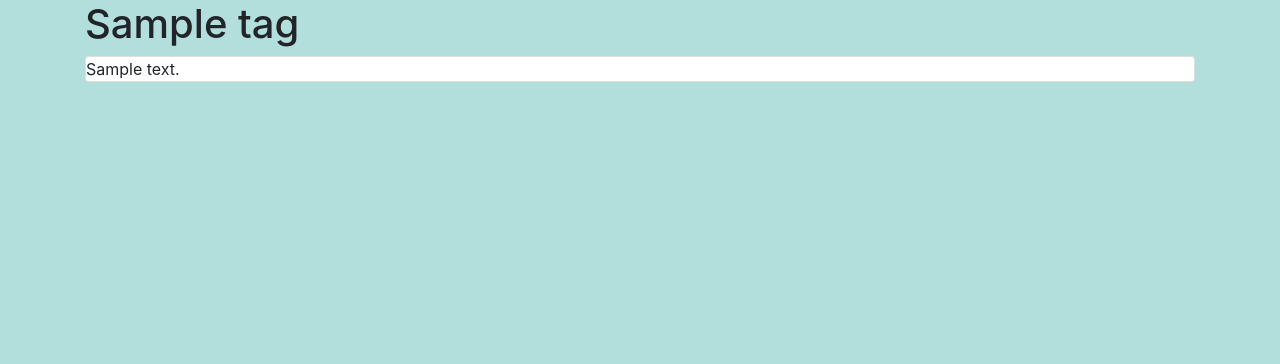
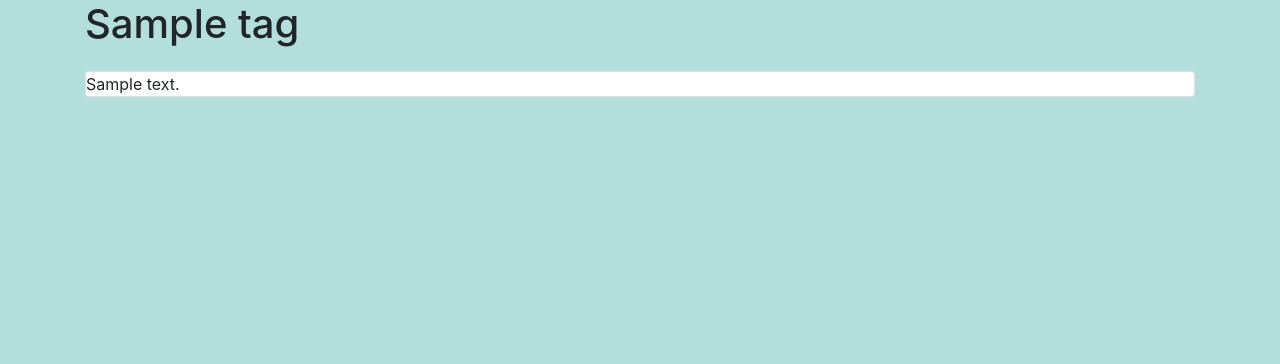
Before and after one commit to csabatini/django-trumptweets, a Django app: template trumptweets/templates/tag.html in a window 1280 px wide. Shown: the part 56-420 px from the top of the page. After the commit the page ends 153 px from the top, so only its background shows below. Run offline with Django 3.2, Linux system fonts and the light colour scheme; the template is opened without the code that fills it: most values are stand-ins (such as "Sample title", 1, 10 or a date in 2020); some libraries are stand-ins or nearby versions.

Commit message:
bootstrap card-deck padding

```diff
--- a/trumptweets/static/css/style.css
+++ b/trumptweets/static/css/style.css
@@ -1,6 +1,4 @@
-/* Show it's not fixed to the top */
 body {
-  min-height: 75rem;
   background-color: #B2DFDB;
 }
 
@@ -14,9 +12,13 @@ table {
 
 .max_created {
     float: right;
-    text-align: right;
 }
 
 .badge {
     float: right;
 }
+
+.card-deck {
+    padding-top: 15px;
+    padding-bottom: 15px;
+}
```
Also changed, not shown: 1 other file.
